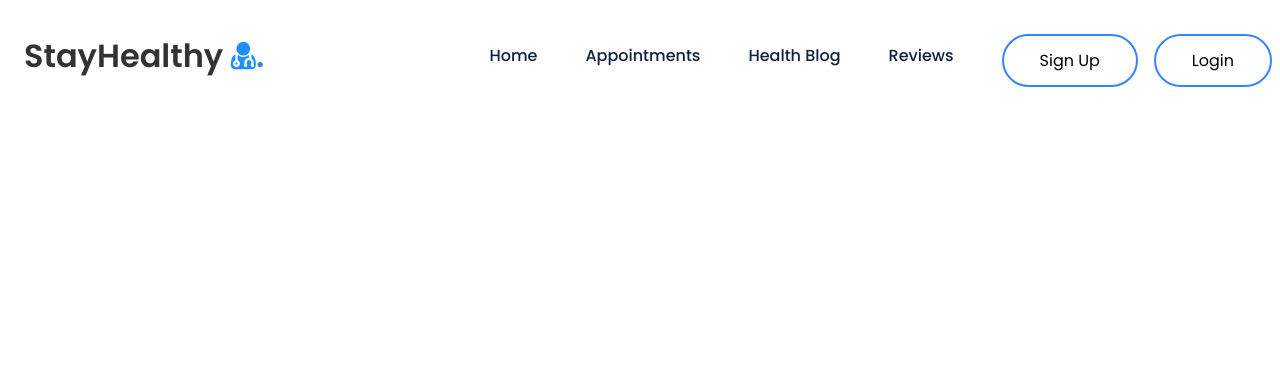
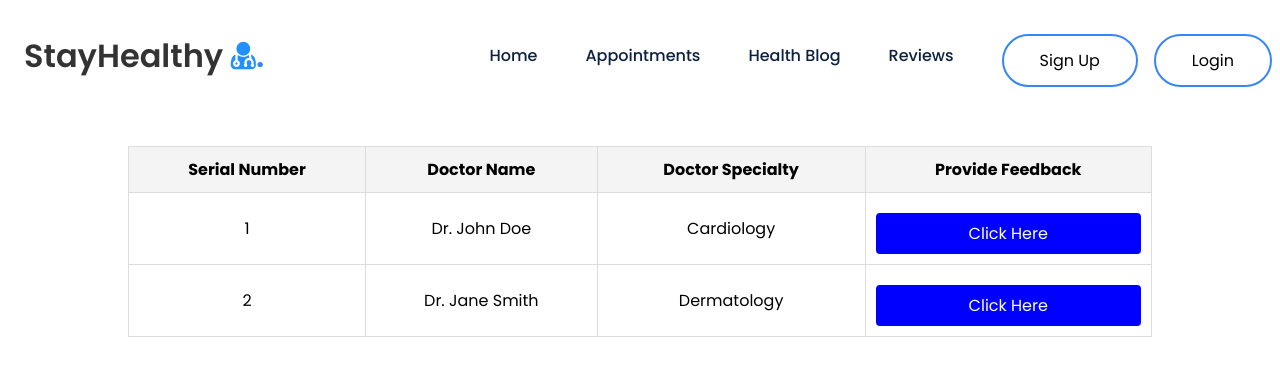
Before and after one commit to LCFEND/medical_app, a React (Create React App) app: page /reviews in a window 1280 px wide. Shown: the top 376 px of the page. Built offline with nearby package versions, Linux system fonts and the light colour scheme.

Commit message:
ReviewForm

```diff
--- a/src/App.js
+++ b/src/App.js
@@ -6,22 +6,25 @@ import Login from "./Components/Login/Login";
 import SignUp from "./Components/Sign_Up/Sign_Up";
 import InstantConsultation from "./Components/InstantConsultationBooking/InstantConsultation";
 import Notification from './Components/Notification/Notification';
+import ReviewForm from "./Components/ReviewForm/ReviewForm";
+
 
 function App() {
   return (
     <div className="App">
       <BrowserRouter>
         <Navbar />
+
+        <Notification />
+
         <Routes>
           <Route path="/" element={<Landing_Page />} />
           <Route path="/Login" element={<Login />} />
           <Route path="/SignUp" element={<SignUp />} />
           <Route path="/instant-consultation" element={<InstantConsultation />} />
-          <Route path="/Notification" element={<Notification />} />
-
+          <Route path="/notification" element={<Notification />} />
+          <Route path="/reviews" element={<ReviewForm />} />  {/* 🔹 ADD THIS */}
         </Routes>
-        <Notification/>
-
       </BrowserRouter>
     </div>
   );
--- a/src/Components/Navbar/Navbar.js
+++ b/src/Components/Navbar/Navbar.js
@@ -80,7 +80,7 @@ export default function Navbar() {
           <Link to="Healthblog">Health Blog</Link>
         </li>
         <li className="link">
-          <Link to="ReviewForm">Reviews</Link>
+        <Link to="/reviews">Reviews</Link>
         </li>
         {isLoggedIn ? (
           <>
--- /dev/null
+++ b/src/Components/ReviewForm/ReviewForm.css
@@ -0,0 +1,28 @@
+.review-container {
+    width: 80%;
+    margin: auto;
+    text-align: center;
+  }
+
+  table {
+    width: 100%;
+    border-collapse: collapse;
+    margin-top: 100px;
+  }
+
+  th, td {
+    border: 1px solid #ddd;
+    padding: 10px;
+  }
+
+  th {
+    background-color: #f4f4f4;
+  }
+
+  .feedback-btn {
+    background-color: blue;
+    color: white;
+    padding: 8px 12px;
+    border: none;
+    cursor: pointer;
+  }
--- /dev/null
+++ b/src/Components/ReviewForm/ReviewForm.js
@@ -0,0 +1,38 @@
+import React, { useState } from 'react';
+import './ReviewForm.css';
+
+const ReviewForm = () => {
+  // Dummy data for reviews
+  const reviews = [
+    { id: 1, doctor: "Dr. John Doe", specialty: "Cardiology" },
+    { id: 2, doctor: "Dr. Jane Smith", specialty: "Dermatology" }
+  ];
+
+  return (
+    <div className="review-container">
+      <h2>Reviews</h2>
+      <table>
+        <thead>
+          <tr>
+            <th>Serial Number</th>
+            <th>Doctor Name</th>
+            <th>Doctor Specialty</th>
+            <th>Provide Feedback</th>
+          </tr>
+        </thead>
+        <tbody>
+          {reviews.map((review, index) => (
+            <tr key={review.id}>
+              <td>{index + 1}</td>
+              <td>{review.doctor}</td>
+              <td>{review.specialty}</td>
+              <td><button className="feedback-btn">Click Here</button></td>
+            </tr>
+          ))}
+        </tbody>
+      </table>
+    </div>
+  );
+}
+
+export default ReviewForm;
```
Also changed, not shown: 2 other files (tests, documents, lock files or other folders).
